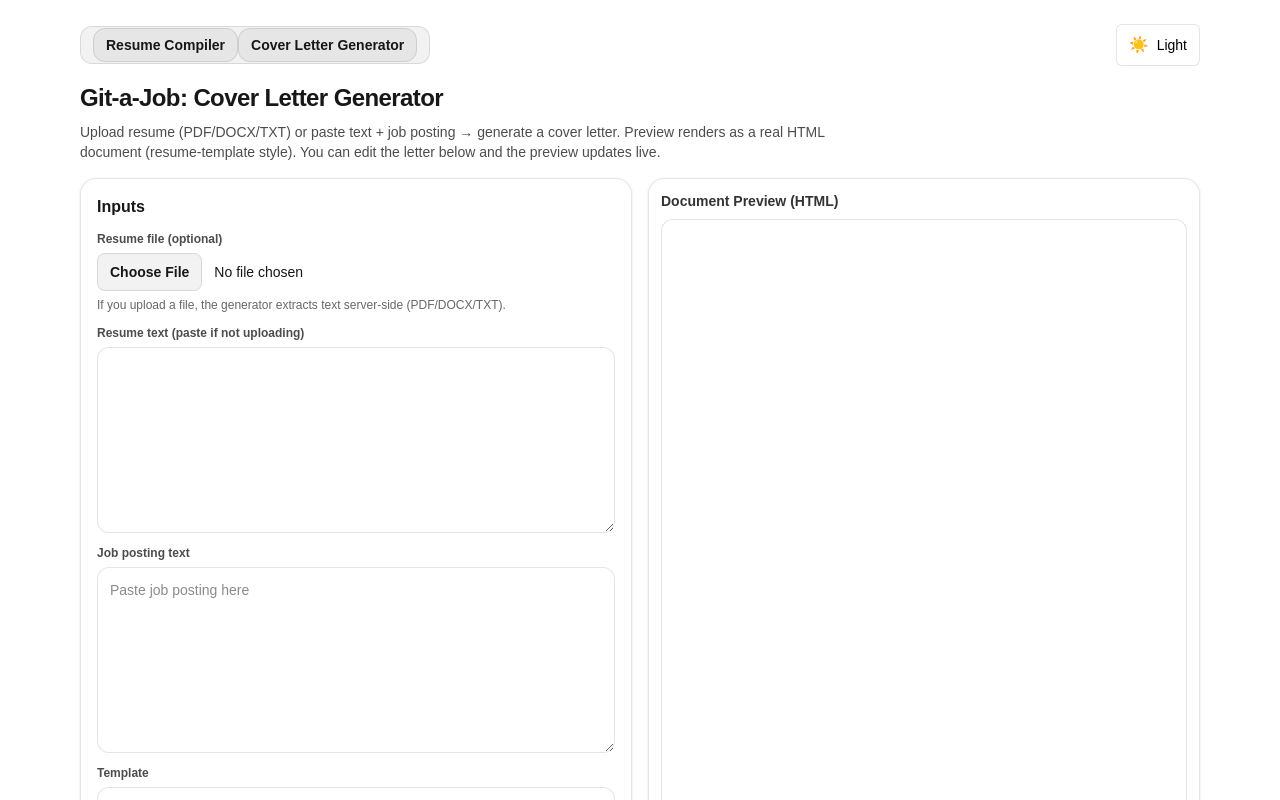
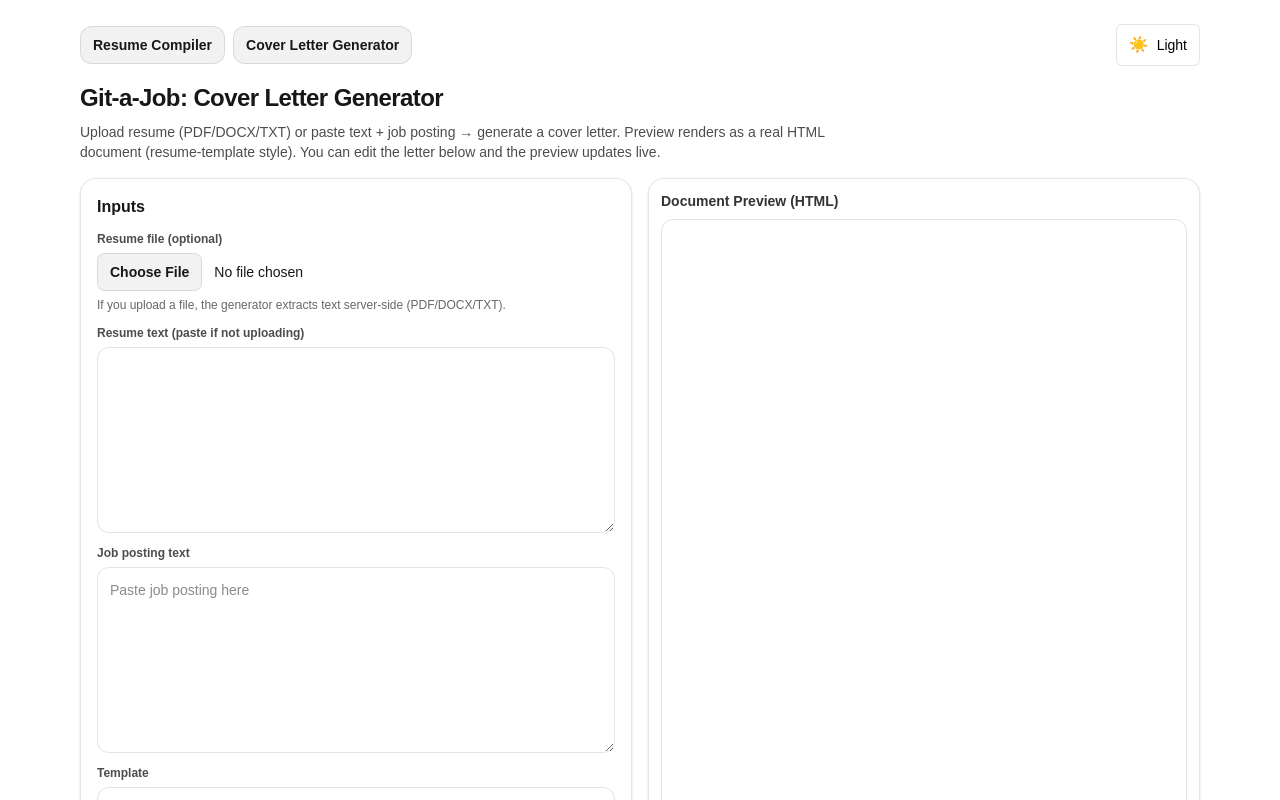
Before and after one commit to KingCarni/Resume-MVP, a Next.js app: page /cover-letter in a window 1280 px wide. Shown: the top 800 px of the page. Built offline with nearby package versions, Linux system fonts and the light colour scheme.

Commit message:
Fix dark mode nav visibility

```diff
--- a/src/components/CoverLetterGenerator.tsx
+++ b/src/components/CoverLetterGenerator.tsx
@@ -1427,28 +1427,30 @@ export default function CoverLetterGenerator() {
   <main className="mx-auto max-w-6xl px-4 py-6">
     {/* Top bar */}
     <div className="mb-4 flex flex-wrap items-center justify-between gap-3">
-        <div className="rounded-xl border border-black/10 bg-black/5 px-3 py-2 text-sm font-extrabold text-black/90 hover:bg-black/10
-           dark:border-white/10 dark:bg-white/10 dark:text-white dark:hover:bg-white/15">
+
+      {/* LEFT: nav buttons */}
+      <div className="flex flex-wrap items-center gap-2">
         <Link
           href="/resume"
           className="rounded-xl border border-black/10 bg-black/5 px-3 py-2 text-sm font-extrabold text-black/90 hover:bg-black/10
                      dark:border-white/10 dark:bg-white/10 dark:text-white dark:hover:bg-white/15"
-
         >
           Resume Compiler
         </Link>
+
         <Link
           href="/cover-letter"
           className="rounded-xl border border-black/10 bg-black/5 px-3 py-2 text-sm font-extrabold text-black/90 hover:bg-black/10
                      dark:border-white/10 dark:bg-white/10 dark:text-white dark:hover:bg-white/15"
-
         >
           Cover Letter Generator
         </Link>
       </div>
 
+      {/* RIGHT: theme toggle */}
       <ThemeToggle />
     </div>
+
 
       <div className="mb-4">
         <h1 className="text-2xl font-extrabold tracking-tight">Git-a-Job: Cover Letter Generator</h1>
```
Lines whose indentation alone changed are shown as unchanged.
